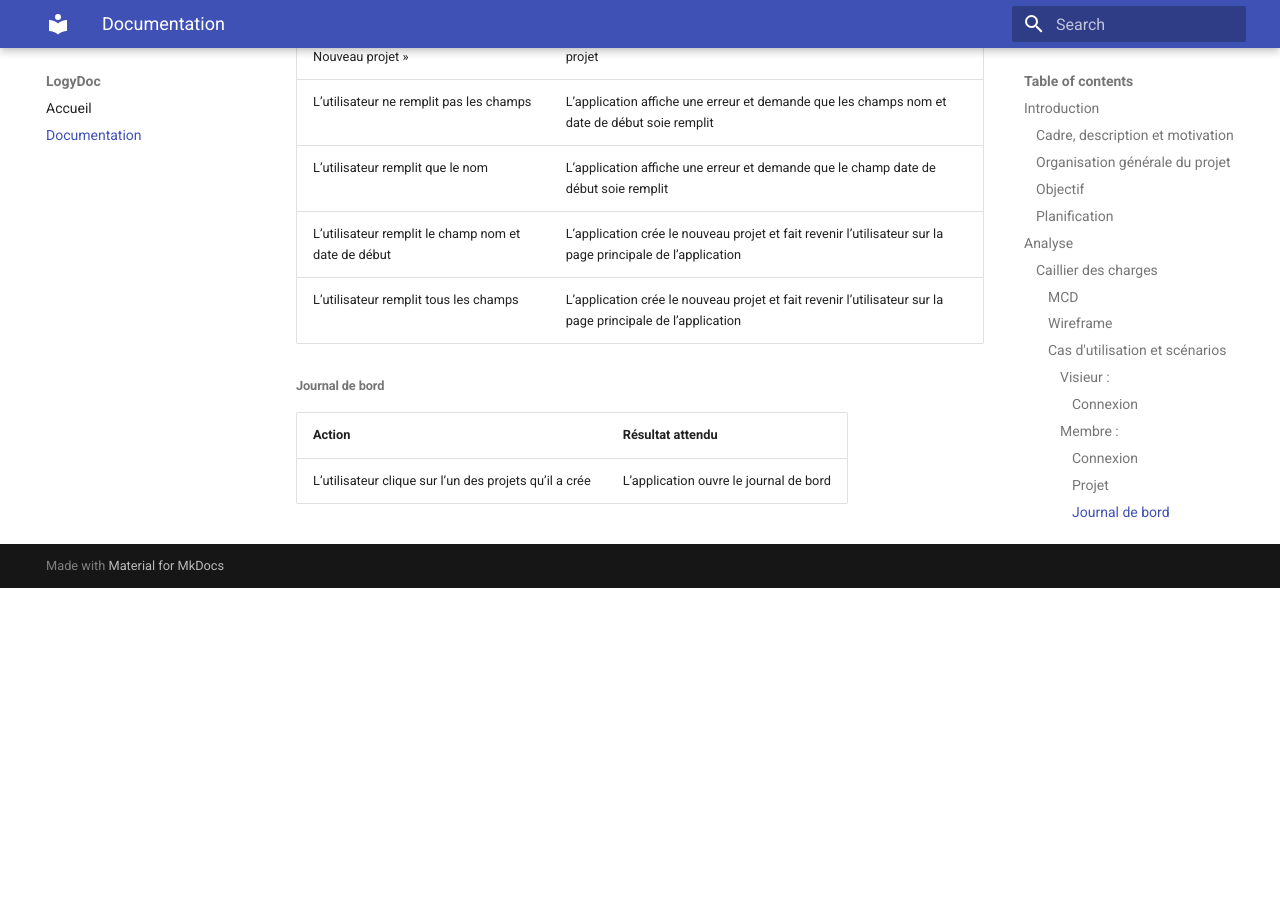
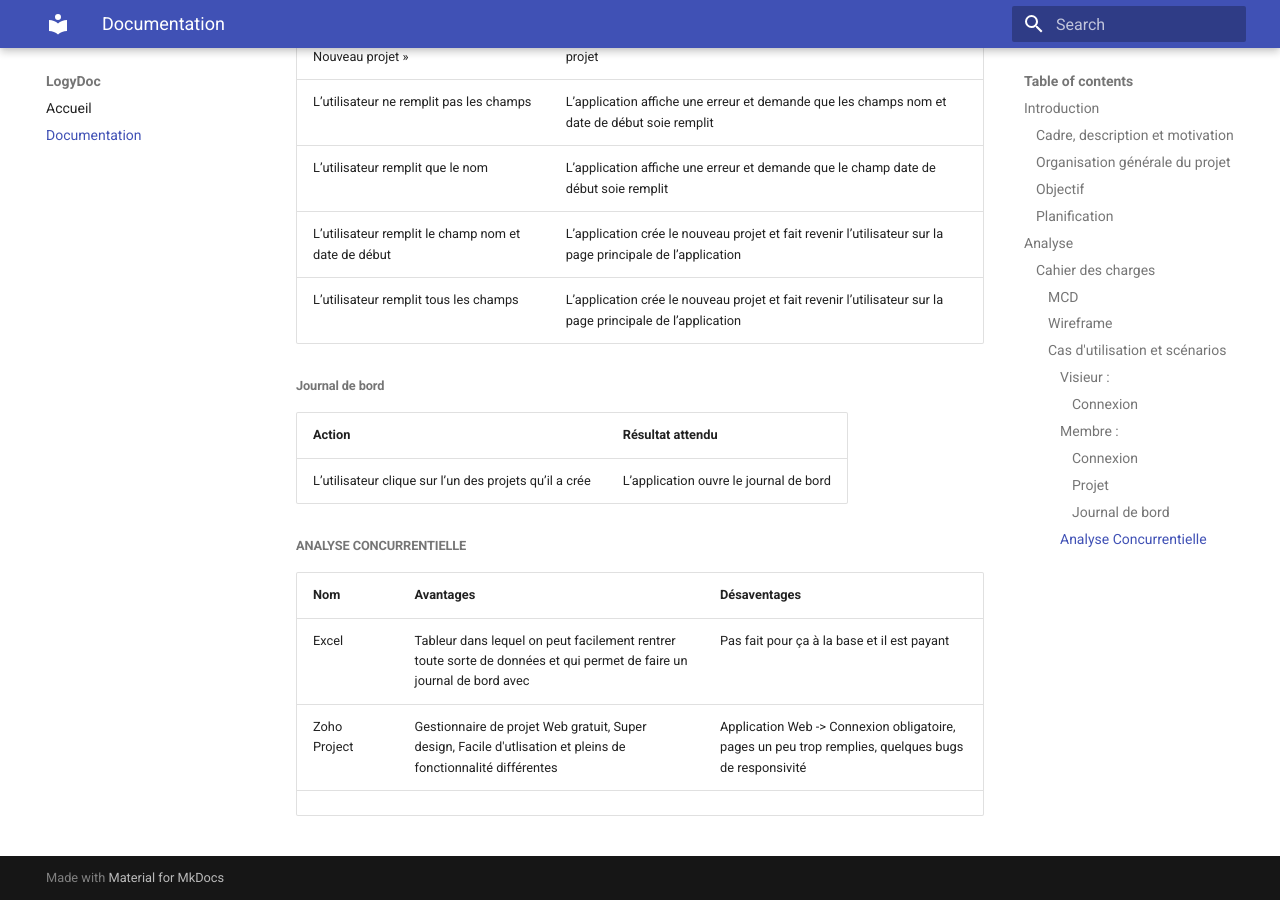
Before and after one commit to LogyTeam/Logy, an MkDocs documentation site: the page built from Docs/LogyDoc/docs/documentation.md, in a window 1280 px wide and 900 px high, scrolled down 4015 px. Built offline with MkDocs 1.6.1 and Material for MkDocs 9.7.7, drawn with Linux system fonts in a browser that asks for light colours; before the commit the page ends 4603 px from its top, so only the background shows below that; some of the changed text lies outside the part shown.

Commit message:
Ajout dans la catégorie Analyse Concurrentielle

```diff
--- a/Docs/LogyDoc/docs/documentation.md
+++ b/Docs/LogyDoc/docs/documentation.md
@@ -37,7 +37,7 @@ L'application doit être :
 L’organisation du projet sera principalement basée sur une méthode agile à l’aide de l’outil intégré de Github.
 
 ## Analyse
-### Caillier des charges
+### Cahier des charges
 #### MCD
 ![mcd](./images/MCD.png)
 #### Wireframe
@@ -85,3 +85,11 @@ L’organisation du projet sera principalement basée sur une méthode agile à
 |**Action**|**Résultat attendu**|
 |----------|--------------------|
 |L’utilisateur clique sur l’un des projets qu’il a crée|L’application ouvre le journal de bord|
+
+##### Analyse Concurrentielle
+
+|**Nom**|**Avantages**|**Désaventages**|
+|-------|-------------|----------------|
+|Excel|Tableur dans lequel on peut facilement rentrer toute sorte de données et qui permet de faire un journal de bord avec| Pas fait pour ça à la base et il est payant|
+|Zoho Project| Gestionnaire de projet Web gratuit, Super design, Facile d'utlisation et pleins de fonctionnalité différentes | Application Web -> Connexion obligatoire, pages un peu trop remplies, quelques bugs de responsivité|
+|||||
```
